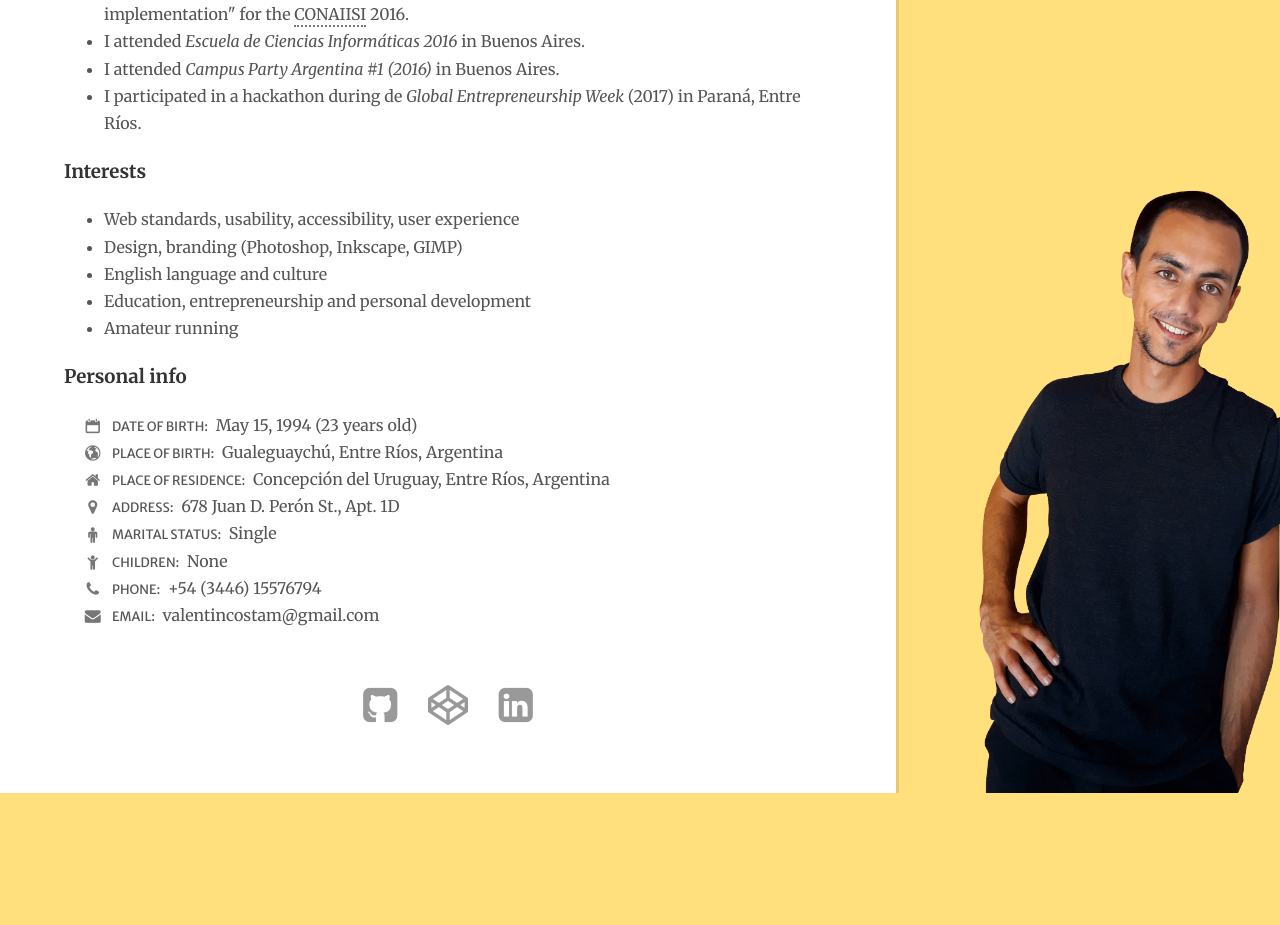
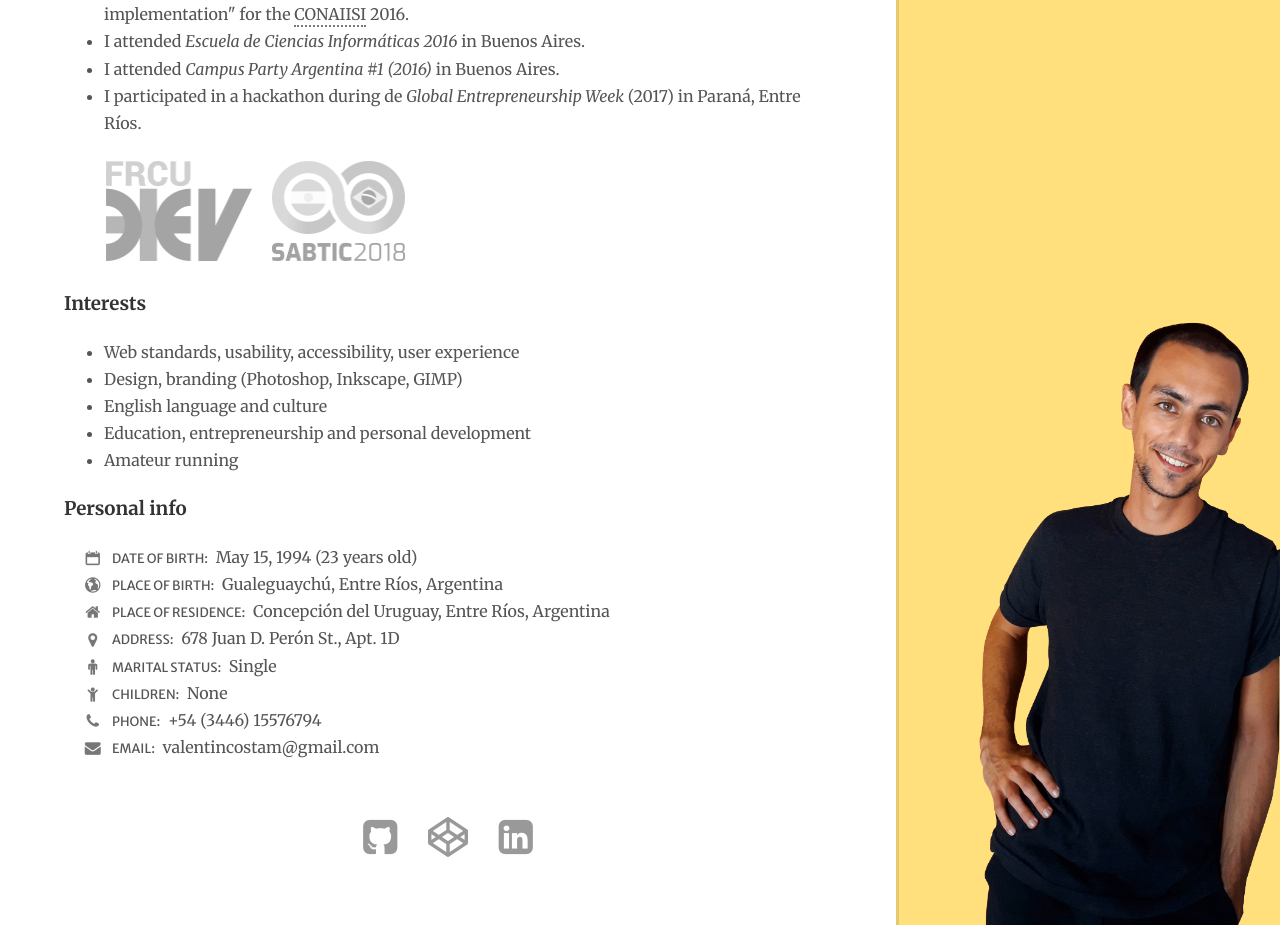
Before and after one commit to valeco/cv, a plain HTML site: page index.html in a window 1280 px wide. Shown: the part 1372-2297 px from the top of the page. Before the commit the page ends 2165 px from the top, so only its background shows below. Drawn offline with nearby package versions, Linux system fonts and the light colour scheme.

Commit message:
Agregados los logos de FRCU Dev y SABTIC 2018.

```diff
--- a/css/main.css
+++ b/css/main.css
@@ -66,7 +66,6 @@ h3 {
   color: #333;
 }
 
-
 .list__date {
   color: #777;
 }
@@ -74,6 +73,32 @@ h3 {
 .list__date--range {
   position: absolute;
   left: -1.7em;
+}
+
+.logos {
+  padding-left: 2.6em;
+  margin-top: 1.5em;
+}
+
+.logos__item {
+  border: 0;
+}
+
+.logos__item:hover {
+  background: transparent;
+}
+
+.logos__item:hover img {
+  filter: grayscale(0%);
+  opacity: 1;
+}
+
+.logos__item img {
+  height: 6.25em;
+  filter: grayscale(100%);
+  opacity: 0.4;
+  margin-right: 1em;
+  transition: all 100ms linear;
 }
 
 .list--personal-info {
--- a/index.html
+++ b/index.html
@@ -59,6 +59,10 @@
         <li>I attended <em>Campus Party Argentina #1 (2016)</em> in Buenos Aires.</li>
         <li>I participated in a hackathon during de <em>Global Entrepreneurship Week</em> (2017) in Paraná, Entre Ríos.</li>
       </ul>
+      <p class="logos">
+        <a class="logos__item"><img src="img/logo_frcu-dev.png" alt="FRCU Dev logo"></a>
+        <a class="logos__item" href="http://www.frcu.utn.edu.ar/sabtic/"><img src="img/logo_sabtic-2018.png" alt="SABTIC 2018 logo"></a>
+      </p>
 
       <h3>Interests</h3>
       <ul>
```
Also changed, not shown: img/logo_frcu-dev.png (added), img/logo_sabtic-2018.png (added).
